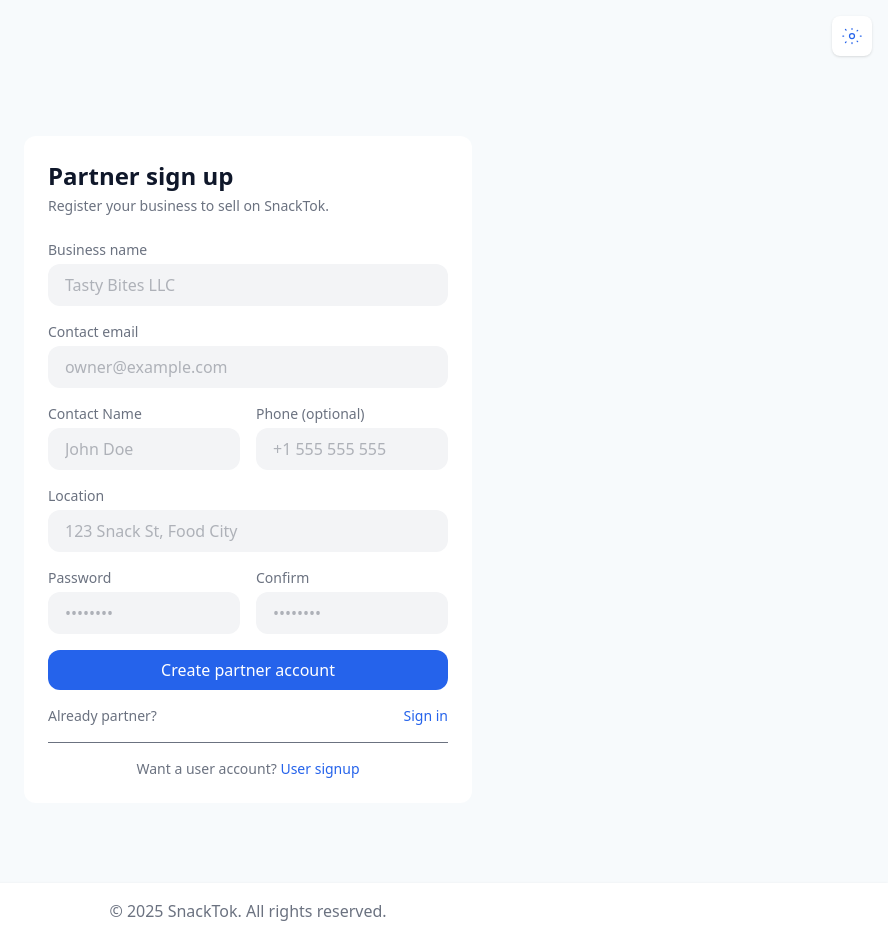
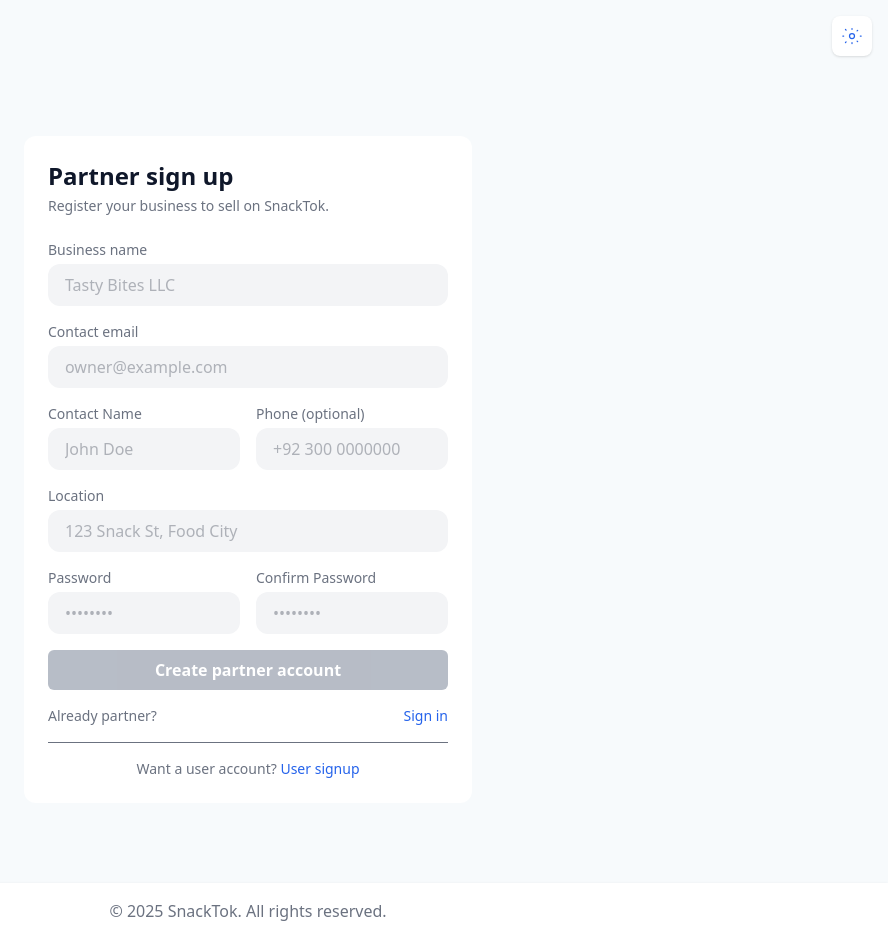
Before and after one commit to umrabd/snack-tok_app, a React app in the folder frontend/: page /food-partner/register in a window 1280 px wide. Shown: the whole page, without its empty margins (392-1280 px from the left). Built offline with nearby package versions, Linux system fonts and the light colour scheme; the HTML template or start-up script is replaced by a standard one.

Commit message:
foodpartner register completed

```diff
--- a/frontend/src/pages/food-partner/FoodPartnerRegister.jsx
+++ b/frontend/src/pages/food-partner/FoodPartnerRegister.jsx
@@ -1,62 +1,265 @@
-import React from 'react';
-import { Link } from 'react-router-dom';
-import Layout from '../../components/Layout';
-import Button from '../../components/Button';
+import React, { useEffect, useState } from "react";
+import { Link } from "react-router-dom";
+import Layout from "../../components/Layout";
+import Button from "../../components/Button";
+import { useForm } from "react-hook-form";
+import axios from "axios";
+import toast, { Toaster } from "react-hot-toast";
 
 const FoodPartnerRegister = () => {
+  const {
+    register,
+    handleSubmit,
+    watch,
+    reset,
+    formState: { errors },
+  } = useForm();
+
+  const [passwordMatch, setPasswordMatch] = useState(null);
+  const [isLoading, setIsLoading] = useState(false);
+  const [errorMessage, setErrorMessage] = useState("");
+
+
+  const name = watch("name");
+  const email = watch("email");
+  const password = watch("password");
+  const confirmPassword = watch("confirmPassword");
+  const location = watch("location");
+  const phone = watch("phone");
+  const contactName = watch("contactName");
+
+  // 🔍 Check password match
+  useEffect(() => {
+    if (password && confirmPassword) {
+      setPasswordMatch(password === confirmPassword);
+    } else {
+      setPasswordMatch(null);
+    }
+  }, [password, confirmPassword]);
+
+  // 🧩 Disable button if any field empty or password mismatch
+  const isButtonDisabled =
+    isLoading ||
+    !name ||
+    !email ||
+    !password ||
+    !confirmPassword ||
+    !location ||
+    !contactName ||
+    passwordMatch === false;
+
+  const onSubmit = async (data, e) => {
+    setIsLoading(true);
+    try {
+      const response = await axios.post(
+        "http://localhost:3000/api/auth/foodpartner/register",
+        {
+          name: name,
+          email: email,
+          password: password,
+          location: location,
+          phoneNumber: phone,
+          contactName: contactName,
+
+        }
+      );
+
+      toast.success("Food partner registered successfully!");
+      console.log("Registration successful:", response.data);
+
+      e.target.reset(); // ✅ Clear all fields
+    } catch (error) {
+      console.log(error)
+      if (error.response) {
+        setErrorMessage(error.response.data.message);
+        toast.error(error.response.data.message);
+      } else {
+         setErrorMessage("An error occurred. Please try again.");
+        toast.error("An error occurred. Please try again.");
+      }
+    } finally {
+      setIsLoading(false);
+    }
+  };
+
   return (
     <Layout>
       <section className="flex items-center justify-center py-12">
         <div className="w-full max-w-md">
+          <Toaster />
           <div className="bg-card rounded-xl shadow-card p-6">
-            <h2 className="text-2xl font-semibold text-text mb-1">Partner sign up</h2>
-            <p className="text-sm text-muted mb-6">Register your business to sell on SnackTok.</p>
+            <h2 className="text-2xl font-semibold text-text mb-1">
+              Partner sign up
+            </h2>
+            <p className="text-sm text-muted mb-6">
+              Register your business to sell on SnackTok.
+            </p>
 
-            <form className="space-y-4">
+            <form onSubmit={handleSubmit(onSubmit)} className="space-y-4">
+              {/* Business Name */}
               <div>
-                <label className="text-sm text-muted mb-1 block">Business name</label>
-                <input className="input" placeholder="Tasty Bites LLC" />
+                <label className="text-sm text-muted mb-1 block">
+                  Business name
+                </label>
+                <input
+                  {...register("name", { required: "Business name is required" })}
+                  className={`input ${
+                    errors.name ? "border-red-500" : "border-gray-300"
+                  }`}
+                  placeholder="Tasty Bites LLC"
+                />
+                {errors.name && (
+                  <p className="text-red-500 text-sm mt-1">
+                    {errors.name.message}
+                  </p>
+                )}
               </div>
 
+              {/* Email */}
               <div>
-                <label className="text-sm text-muted mb-1 block">Contact email</label>
-                <input type="email" className="input" placeholder="owner@example.com" />
+                <label className="text-sm text-muted mb-1 block">
+                  Contact email
+                </label>
+                <input
+                  {...register("email", { required: "Email is required" })}
+                  type="email"
+                  className={`input ${
+                    errors.email ? "border-red-500" : "border-gray-300"
+                  }`}
+                  placeholder="owner@example.com"
+                />
+                {errors.email && (
+                  <p className="text-red-500 text-sm mt-1">
+                    {errors.email.message}
+                  </p>
+                )}
               </div>
-<div className='grid grid-cols-1 gap-4 sm:grid-cols-2'>
+
+              {/* Contact Name + Phone */}
+              <div className="grid grid-cols-1 gap-4 sm:grid-cols-2">
                 <div>
-                <label className="text-sm text-muted mb-1 block">Contact Name</label>
-                <input className="input" placeholder="John Doe" />
+                  <label className="text-sm text-muted mb-1 block">
+                    Contact Name
+                  </label>
+                  <input
+                    {...register("contactName", {
+                      required: "Contact name is required",
+                    })}
+                    className={`input ${
+                      errors.contactName ? "border-red-500" : "border-gray-300"
+                    }`}
+                    placeholder="John Doe"
+                  />
+                  {errors.contactName && (
+                    <p className="text-red-500 text-sm mt-1">
+                      {errors.contactName.message}
+                    </p>
+                  )}
                 </div>
                 <div>
-                <label className="text-sm text-muted mb-1 block">Phone (optional)</label>
-                <input className="input" placeholder="+1 555 555 555" />
+                  <label className="text-sm text-muted mb-1 block">
+                    Phone (optional)
+                  </label>
+                  <input
+                    {...register("phone")}
+                    type="text"
+                    className="input"
+                    placeholder="+92 300 0000000"
+                  />
                 </div>
               </div>
 
+              {/* Location */}
               <div>
                 <label className="text-sm text-muted mb-1 block">Location</label>
-                <input className="input" placeholder="123 Snack St, Food City" />
+                <input
+                  {...register("location", { required: "Location is required" })}
+                  type="text"
+                  className={`input ${
+                    errors.location ? "border-red-500" : "border-gray-300"
+                  }`}
+                  placeholder="123 Snack St, Food City"
+                />
+                {errors.location && (
+                  <p className="text-red-500 text-sm mt-1">
+                    {errors.location.message}
+                  </p>
+                )}
               </div>
+
+              {/* Password Fields */}
               <div className="grid grid-cols-1 gap-4 sm:grid-cols-2">
                 <div>
-                  <label className="text-sm text-muted mb-1 block">Password</label>
-                  <input type="password" className="input" placeholder="••••••••" />
+                  <label className="text-sm text-muted mb-1 block">
+                    Password
+                  </label>
+                  <input
+                    {...register("password", { required: "Password is required" })}
+                    type="password"
+                    placeholder="••••••••"
+                    className={`input ${
+                      passwordMatch === false
+                        ? "border-red-500"
+                        : passwordMatch === true
+                        ? "border-green-500"
+                        : "border-gray-300"
+                    }`}
+                  />
                 </div>
                 <div>
-                  <label className="text-sm text-muted mb-1 block">Confirm</label>
-                  <input type="password" className="input" placeholder="••••••••" />
+                  <label className="text-sm text-muted mb-1 block">
+                    Confirm Password
+                  </label>
+                  <input
+                    {...register("confirmPassword", {
+                      required: "Confirm your password",
+                    })}
+                    type="password"
+                    placeholder="••••••••"
+                    className={`input ${
+                      passwordMatch === false
+                        ? "border-red-500"
+                        : passwordMatch === true
+                        ? "border-green-500"
+                        : "border-gray-300"
+                    }`}
+                  />
                 </div>
               </div>
 
-              <Button btnText="Create partner account"/>
+              {/* Password Error */}
+              {passwordMatch === false && (
+                <p className="text-red-500 text-sm">Passwords do not match</p>
+              )}
 
+              {/* Submit Button */}
+              <Button
+                type="submit"
+                btnText={isLoading ? "Creating account..." : "Create partner account"}
+                disabled={isButtonDisabled}
+                className={`w-full py-2 rounded-md font-semibold text-white transition ${
+                  isButtonDisabled
+                    ? "bg-gray-400 cursor-not-allowed"
+                    : "bg-primary hover:opacity-90"
+                }`}
+              />
+
+              {/* Links */}
               <div className="flex items-center justify-between text-sm text-muted">
                 <span>Already partner?</span>
-                <Link to="/food-partner/login" className="text-primary font-medium">Sign in</Link>
+                <Link
+                  to="/food-partner/login"
+                  className="text-primary font-medium"
+                >
+                  Sign in
+                </Link>
               </div>
 
               <div className="border-t pt-4 text-center text-sm text-muted">
-                Want a user account? <Link to="/user/register" className="text-primary font-medium">User signup</Link>
+                Want a user account?{" "}
+                <Link to="/user/register" className="text-primary font-medium">
+                  User signup
+                </Link>
               </div>
             </form>
           </div>
```
Lines whose indentation alone changed are shown as unchanged.
